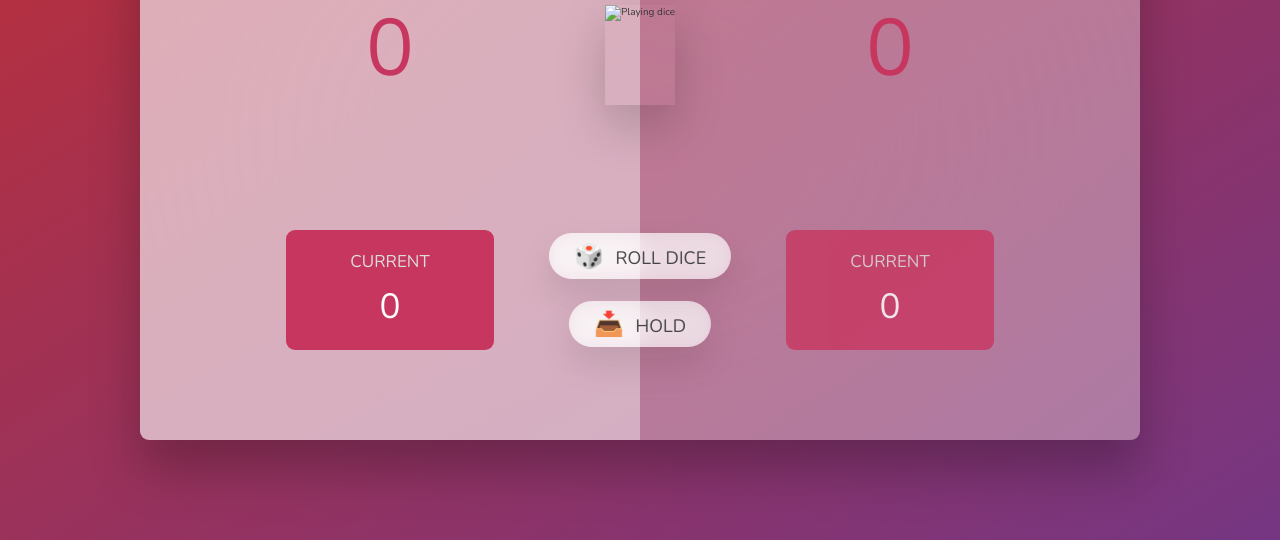
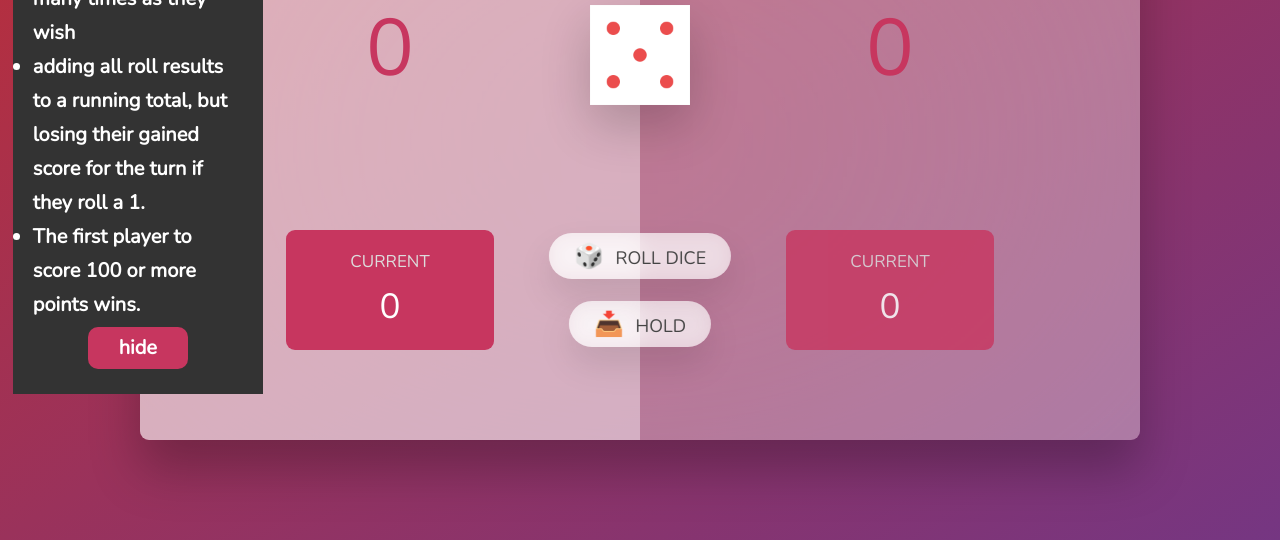
Before and after one commit to shawky55/Pig_Game, a plain HTML site: page index.html in a window 1280 px wide. Shown: the part 260-800 px from the top of the page. Drawn offline with nearby package versions, Linux system fonts and the light colour scheme.

Commit message:
pig game rules

```diff
--- a/index.html
+++ b/index.html
@@ -26,11 +26,27 @@
         </div>
       </section>
 
-      <img src="dice-5.png" alt="Playing dice" class="dice" />
+      <img src="assest/dice-5.png" alt="Playing dice" class="dice" />
       <button class="btn btn--new">🔄 New game</button>
       <button class="btn btn--roll">🎲 Roll dice</button>
       <button class="btn btn--hold">📥 Hold</button>
     </main>
+    <div class="rules">
+      <ul>
+        Rules
+
+        <li>
+          Players take turns to roll a single dice as many times as they wish
+        </li>
+        <li>
+          adding all roll results to a running total, but losing their gained
+          score for the turn if they roll a 1.
+        </li>
+        <li>The first player to score 100 or more points wins.</li>
+      </ul>
+      <button class="hide-btn">hide</button>
+    </div>
+
     <script src="script.js"></script>
   </body>
 </html>
--- a/script.js
+++ b/script.js
@@ -1,66 +1,86 @@
 'use strict';
 const btnRoll = document.querySelector('.btn--roll');
-const btnHold=document.querySelector('.btn--hold');
-const btnNew=document.querySelector('.btn--new')
-const player1=document.querySelector('.player--0');
-const player2=document.querySelector('.player--1');
-const currentState_player1=document.querySelector('#current--0');
+const btnHold = document.querySelector('.btn--hold');
+const btnNew = document.querySelector('.btn--new')
+const player1 = document.querySelector('.player--0');
+const player2 = document.querySelector('.player--1');
+const currentState_player1 = document.querySelector('#current--0');
 const currentState_player2 = document.querySelector('#current--1');
 const currentScore_player1 = document.querySelector('#score--0');
 const currentScore_player2 = document.querySelector('#score--1');
+const rules = document.querySelector('.rules');
+const rulesBtn = document.querySelector('.hide-btn');
+rulesBtn.addEventListener('click', () => {
+    rules.classList.add('hidden')
+})
+let player1_score = 0;
+let player2_score = 0;
+let player1_current = 0;
+let player2_current = 0;
 
-let player1_score=0;
-let player2_score=0;
-let player1_current=0;
-let player2_current=0;
-
-const dice=document.querySelector('.dice')
-function resetGame(){
-    let zero=0;
-    currentState_player1.textContent=zero;
-    currentState_player2.textContent=zero;
-    currentScore_player1.textContent=zero;
-    currentScore_player2.textContent=zero;
+const dice = document.querySelector('.dice')
+function resetGame () {
+    let zero = 0;
+    currentState_player1.textContent = zero;
+    currentState_player2.textContent = zero;
+    currentScore_player1.textContent = zero;
+    currentScore_player2.textContent = zero;
     player1_score = zero;
     player2_score = zero;
     player1_current = zero;
     player2_current = zero;
 }
-function generateRandomRoll(){
+function generateRandomRoll () {
     let randomRoll = Math.trunc(Math.random() * 6 + 1);
-    dice.src=`dice-${randomRoll}.png`;
+    dice.src = `assest/dice-${randomRoll}.png`;
     currentState(randomRoll);
+
+
 }
-function switchplayers(){
+function switchplayers () {
     player1.classList.toggle('player--active');
     player2.classList.toggle('player--active')
 }
-function holdHandler(){
+function holdHandler () {
     currentScoreHandler();
     switchplayers();
 }
 
-function currentState(currentRoll){
-    if(player1.classList.contains('player--active')){
+function currentState (currentRoll) {
+    if (player1.classList.contains('player--active')) {
         currentRoll == 1 ? player1_current = 0 : player1_current = player1_current + currentRoll;
-        currentState_player1.textContent=player1_current
+        currentState_player1.textContent = player1_current
     }
     if (player2.classList.contains('player--active')) {
         currentRoll == 1 ? player2_current = 0 : player2_current = player2_current + currentRoll;
         currentState_player2.textContent = player2_current
     }
+
+
 }
-function currentScoreHandler(){
+function currentScoreHandler () {
     if (player1.classList.contains('player--active')) {
-    player1_score=player1_score+player1_current;
-    currentScore_player1.textContent=player1_score;}
+        player1_score = player1_score + player1_current;
+        currentScore_player1.textContent = player1_score;
+    }
 
     if (player2.classList.contains('player--active')) {
         player2_score = player2_score + player2_current;
         currentScore_player2.textContent = player2_score;
     }
+    decideWin();
+
 
 }
-btnHold.addEventListener('click',holdHandler);
-btnRoll.addEventListener('click',generateRandomRoll);
-btnNew.addEventListener('click',resetGame)
+
+function decideWin () {
+    if (player1_score >= 100) {
+        alert('player 1 win👏🎊')
+    }
+    if (player2_score >= 100) {
+        alert('player 2 win👏🎊')
+    }
+}
+btnHold.addEventListener('click', holdHandler);
+btnRoll.addEventListener('click', generateRandomRoll);
+btnNew.addEventListener('click', resetGame)
--- a/style.css
+++ b/style.css
@@ -5,10 +5,40 @@
   padding: 0;
   box-sizing: inherit;
 }
-
+.rules {
+  position: absolute;
+  color: white;
+  background-color: #333;
+  font-size: 2rem;
+  font-weight: bold;
+  /* background-color: white; */
+  left: 1%;
+  top: 15%;
+  width: 250px;
+  padding: 1em;
+  line-height: 1.7;
+}
+.hide-btn {
+  width: 100px;
+  border: 0;
+  color: white;
+  background-color: #c7365f;
+  padding: 4px 8px;
+  margin: 5px auto;
+  font: inherit;
+  display: block;
+  border-radius: 10px;
+}
+ul {
+  margin: 0;
+  padding: 0;
+}
 html {
   font-size: 62.5%;
   box-sizing: border-box;
+}
+.hidden {
+  display: none;
 }
 
 body {
@@ -20,6 +50,7 @@ body {
   display: flex;
   align-items: center;
   justify-content: center;
+  position: relative;
 }
 
 /* LAYOUT */
```
Lines whose indentation alone changed are shown as unchanged.
